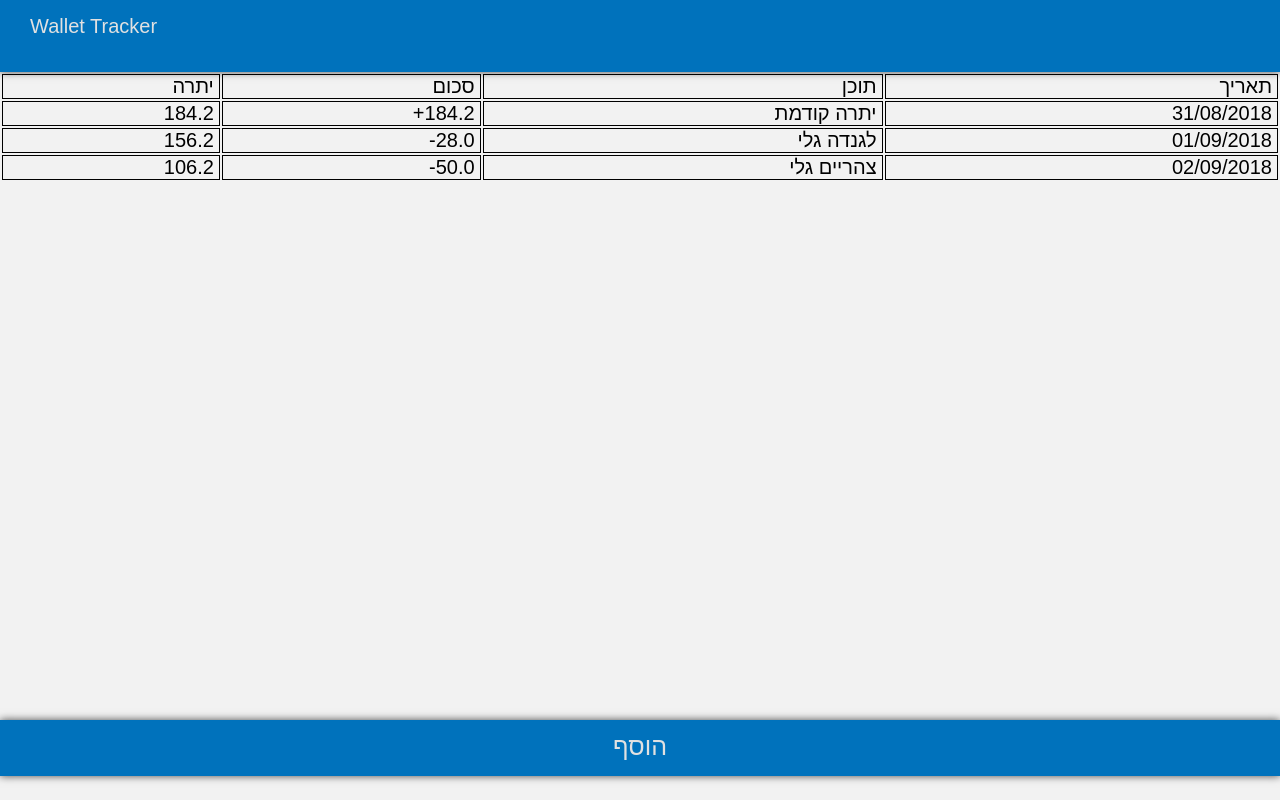
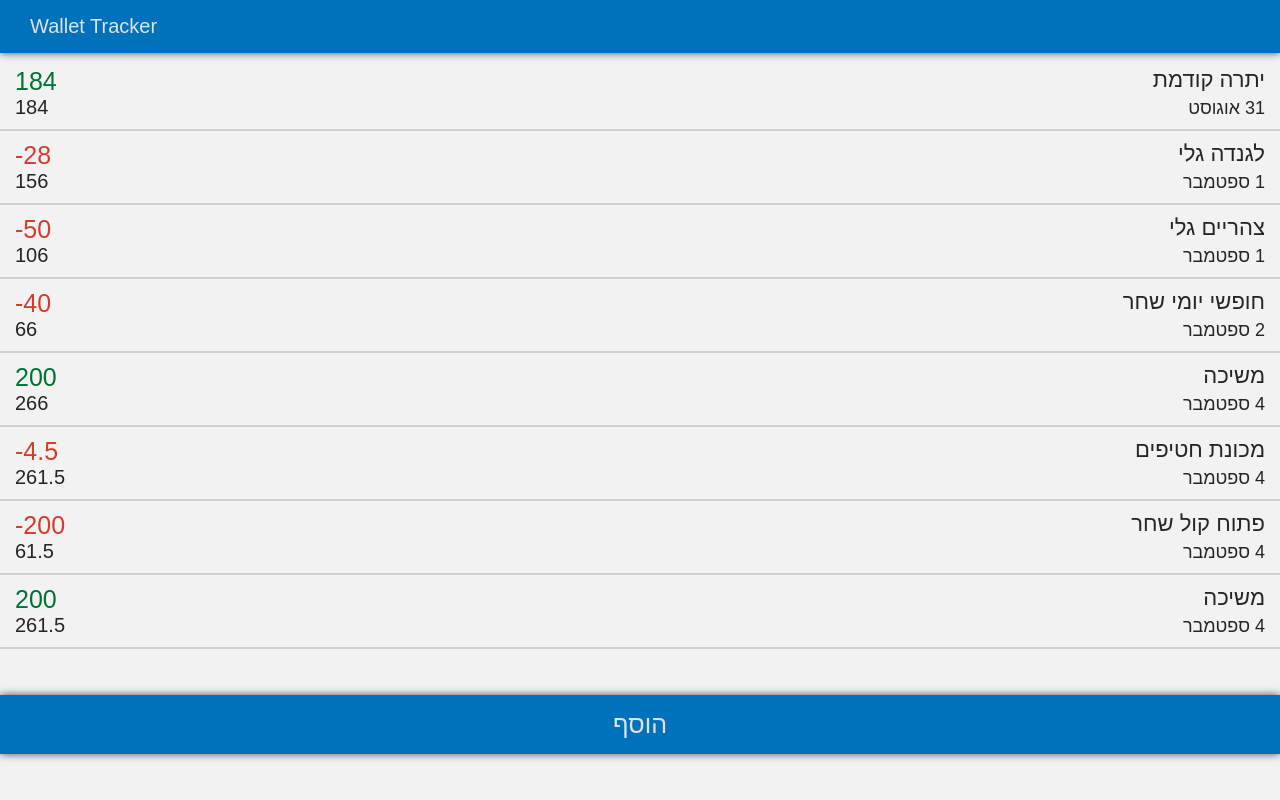
Before and after one commit to ranhs/wallet-tracker, an Angular app: page / in a window 1280 px wide. Built offline with nearby package versions, Linux system fonts and the light colour scheme.

Commit message:
wallet-action and wallet table components

```diff
--- a/src/app/app.component.html
+++ b/src/app/app.component.html
@@ -1,18 +1,20 @@
-<!-- <div dir="rtl">
-    <h1>Wallet Tracker {{1+1}}</h1>
-    <app-wallet-table></app-wallet-table>
-    <br>
-    <br>
-    <wallet-action></wallet-action>
-</div> -->
 <div id="container">
+    <!--app header-->
     <div id="header" class="banner">
         Wallet Tracker
     </div>
 
-    <app-wallet-table></app-wallet-table>
+    <!--application table-->
+    <div id="content">
+        <app-wallet-table></app-wallet-table>
+    </div>
 
-    <a href="/new">
+    <!--To do: wallet-action-->
+    <!--Note only one of the two "add banner" and "walle-action" should be visible at the same time-->
+    <wallet-action style="display: none;"></wallet-action> <!--remove display none to display wallat-action-->
+
+    <!--Add new button-->
+    <a href="/new" style="display: "> <!--put here dispaly: none, before dispalying the "wallet-action" part.-->
     <div id="add" class="banner">
         הוסף
     </div>
--- a/src/app/app.component.scss
+++ b/src/app/app.component.scss
@@ -1,5 +1,37 @@
-#add{
-    text-align: center;
-    font-size: 25px;
-    padding-top: 12px;
+#container{
+    height: 100vh;
+    display: grid;
+    grid-template-rows: 57px auto auto;
+
+    .banner{
+        background-color: #0072bc;
+        color: #e1e1e1;
+        padding: 15px 30px;
+        box-shadow: rgba(0, 0, 0, 0.7) 0px 0px 8px;
+        //position: fixed;
+        //width: 100vw;
+    }
+    .banner#header{
+        //top: 0;
+        height: 23px;
+    }
+    .banner#add{
+        //bottom: 0;
+        text-align: center;
+        direction: rtl;
+        font-size: 25px;
+    }
+
+    #content{
+        // padding-top: 53px; //the height of the top header
+        // padding-bottom: 56px; //the height of the bottom button
+
+        height: auto;
+        overflow: auto;
+    }
+    a{
+        text-decoration: none;
+    }
+
+
 }
--- a/src/app/app.component.ts
+++ b/src/app/app.component.ts
@@ -1,11 +1,31 @@
-import { Component } from '@angular/core';
+import { Component, OnInit } from '@angular/core';
 
 @Component({
   selector: 'app-root',
   templateUrl: './app.component.html',
   styleUrls: ['./app.component.scss']
 })
-export class AppComponent {
+export class AppComponent implements OnInit{
   title = 'app';
   public valueChange : number = 12.3;
+
+  constructor(){}
+
+  ngOnInit(){
+    //document ready function
+    $(function(){
+      AppComponent.scrollContentToBottom(); //initialize the scrolling to bottom
+    });
+  }
+
+  //this function needs to be called whenever we add an item to the list
+  static scrollContentToBottom(){
+    let $content = $("#content");
+    $content.scrollTop($content.height());
+    console.log($content.scrollTop());
+
+  }
+
+
+
 }
--- a/src/app/wallet-table/wallet-table.component.html
+++ b/src/app/wallet-table/wallet-table.component.html
@@ -1,26 +1,12 @@
-<table dir="rtl">
-    <tr>
-        <td>תאריך</td>
-        <td>תוכן</td>
-        <td>סכום</td>
-        <td>יתרה</td>
-    </tr>
-    <tr>
-      <td dir="ltr">31/08/2018</td>
-      <td>יתרה קודמת</td>
-      <td dir="ltr">+184.2</td>
-      <td dir="ltr">184.2</td>
-    </tr>
-    <tr>
-      <td dir="ltr">01/09/2018</td>
-      <td>לגנדה גלי</td>
-      <td dir="ltr">-28.0</td>
-      <td dir="ltr">156.2</td>
-    </tr>
-    <tr>
-      <td dir="ltr">02/09/2018</td>
-      <td>צהריים גלי</td>
-      <td dir="ltr">-50.0</td>
-      <td dir="ltr">106.2</td>
-  </tr>
-</table>
+<ul>
+  <li *ngFor="let t of transactions">
+    <div>
+      <span class="sum" [class.positive]="t.sum > 0">{{t.sum}}</span>
+      <span class="left">{{t.left}}</span>
+    </div>
+    <div>
+      <span class="title">{{t.title}}</span>
+      <span class="date">{{t.date}}</span>
+    </div>
+  </li>
+</ul>
--- a/src/app/wallet-table/wallet-table.component.scss
+++ b/src/app/wallet-table/wallet-table.component.scss
@@ -1,13 +1,35 @@
-td {
-    border: solid black 1px;
-    text-align: right;
-    padding: 0 5px;
+ul{
+    margin: 0;
+    list-style-type: none;
+    padding: 0;
+
+    li{
+        display: grid;
+        grid-template-columns: 70px auto;
+        padding: 10px 15px;
+        border-bottom: #d0d0d0 2px solid;
+
+        span{
+            display: block;
+        }
+        span.title, span.date{
+            text-align: right;
+            direction: rtl;
+        }
+        span.date{
+            font-size: 18px;
+        }
+        span.title{
+            font-size: 22px;
+            margin-bottom: 5px;
+            font-weight: 500;
+        }
+        span.sum{
+            font-size: 25px;
+            color: #d33c2d;
+        }
+        span.sum.positive{
+            color: #007236;
+        }
+    }
 }
-
-table {
-    width: 100%;
-}
-
-tr {
-    width: 100%;
-}
--- a/src/app/wallet-table/wallet-table.component.ts
+++ b/src/app/wallet-table/wallet-table.component.ts
@@ -7,9 +7,70 @@ import { Component, OnInit } from '@angular/core';
 })
 export class WalletTableComponent implements OnInit {
 
-  constructor() { }
+  private transactions: Transaction[];
+
+  constructor() {
+    this.transactions=
+    [
+      {
+        title: "יתרה קודמת",
+        date: "31 אוגוסט",
+        sum: 184,
+        left: 184
+      },
+      {
+        title: "לגנדה גלי",
+        date: "1 ספטמבר",
+        sum: -28,
+        left: 156
+      },
+      {
+        title: "צהריים גלי",
+        date: "1 ספטמבר",
+        sum: -50,
+        left: 106
+      },
+      {
+        title: "חופשי יומי שחר",
+        date: "2 ספטמבר",
+        sum: -40,
+        left: 66
+      },
+      {
+        title: "משיכה",
+        date: "4 ספטמבר",
+        sum: 200,
+        left: 266
+      },
+      {
+        title: "מכונת חטיפים",
+        date: "4 ספטמבר",
+        sum: -4.5,
+        left: 261.5
+      },
+      {
+        title: "פתוח קול שחר",
+        date: "4 ספטמבר",
+        sum: -200,
+        left: 61.5
+      },
+      {
+        title: "משיכה",
+        date: "4 ספטמבר",
+        sum: 200,
+        left: 261.5
+      },
+    ]
+   }
 
   ngOnInit() {
   }
 
 }
+
+interface Transaction {
+  title: string;
+  date: string;
+  sum: number;
+  left: number;
+}
--- a/src/app/walletAction/wallet-action.component.scss
+++ b/src/app/walletAction/wallet-action.component.scss
@@ -1,18 +1,141 @@
-td {
-    border: 1px solid black;
+#wallet-action{
+    background-color: #ebebeb;
+    box-shadow: rgba(0, 0, 0, 0.7) 0px 0px 8px;
+
+    #value-input{
+        background-color: #e1e1e1;
+        display: grid;
+        grid-template-columns: 105px auto;
+        padding: 20px;
+
+        input{
             text-align: right;
-    font-size: 200%;
+            direction: rtl;
+            float:right;
+
+            font-size: 40px;
+            max-width: 180px;
+            border: none;
+            background-color: transparent;
+
+            color: #0072bc; //cursor color
+            text-shadow: 0px 0px 0px #d33c2d; //text-color
+            -webkit-text-fill-color: transparent;
+        }
+        input:focus{
+            outline-width: 0;
+        }
+        #currency-symbol{
+            float:right;
+            color: #d33c2d;
+            font-size: 30px;
         }
 
-input {
-    font-size: 100%;
-    width: 99%;
+        .switch {
+            display: inline-block;
+            width: 50px;
+            height: 25px;
+            border-radius: 3px;
+            background-color: rgb(237, 28, 36);
+            margin: 10px 0;
+
+            .switch-front{
+                display: inline-block;
+                width: 22px;
+                height: 23px;
+                margin: 1px;
+                border-radius: 2px;
+                background-color: rgb(246, 246, 246);
+                text-align: center;
             }
 
-.title {
-    background-color: lightgray;
+            .positive-text{
+                display: none;
+            }
         }
 
-table {
-    width: 100%;
     }
+    #value-input.positive{
+        input{
+            text-shadow: 0px 0px 0px rgb(0, 114, 54); //text-color
+        }
+        #currency-symbol{
+            color: rgb(0, 114, 54);
+        }
+        .switch{
+            background-color: rgb(0, 114, 54);
+
+            .switch-front{
+                float: right;
+            }
+
+            .negetive-text{
+                display: none;
+            }
+            .positive-text{
+                display: inline-block;
+            }
+        }
+    }
+
+    .row{
+        display: grid;
+        grid-template-columns: 100px auto;
+        padding: 20px 10px;
+        margin: 0 10px;
+        text-align: right;
+        direction: rtl;
+        border-bottom: #e1e1e1 3px solid;
+
+        .label{
+            font-weight: bold;
+            font-size: 25px;
+            margin-top: -3px;
+        }
+
+        button{
+            background-color: transparent;
+            border: none;
+            margin: 0;
+            padding: 0;
+            border-radius: 50%;
+            float: left;
+            i{
+                font-size: 40px;
+            }
+        }
+        button:focus{
+            outline-width: 0;
+            background-color: rgba(0, 0, 0, 0.1);
+        }
+    }
+
+    #buttons{
+        display: grid;
+        grid-template-columns: auto auto;
+        direction: rtl;
+
+        button{
+            color: #ebebeb;
+            border: none;
+            padding: 12px;
+            font-size: 22px;
+        }
+        button:focus{
+            outline-width: 0;
+        }
+        button.save{
+            background-color: #00a651;
+        }
+        button.save:focus{
+            background-color: #008c44;
+        }
+        button.cancel{
+            background-color: #636363;
+        }
+        button.cancel:focus{
+            background-color: #5b5b5b;
+        }
+
+    }
+}
--- a/src/index.html
+++ b/src/index.html
@@ -7,10 +7,14 @@
 
   <meta name="viewport" content="width=device-width, initial-scale=1">
   <link rel="icon" type="image/x-icon" href="favicon.ico">
+  <link href="https://fonts.googleapis.com/icon?family=Material+Icons" rel="stylesheet">
+
 </head>
 <body>
   <div class="content">
     <app-root></app-root>
+
+    <script src="https://ajax.googleapis.com/ajax/libs/jquery/3.3.1/jquery.min.js"></script>
 </div>
 </body>
 </html>
--- a/src/styles.scss
+++ b/src/styles.scss
@@ -2,24 +2,18 @@
 body{
     margin: 0;
     background: #F2F2F2;
+    color: rgb(37, 37, 37);
     font-family: 'Montserrat', sans-serif;
     height: 100vh;
     font-size: 20px;
 }
 
-#container{
-    height: 100vh;
-    display: grid;
-    grid-template-rows: 9vh auto 10vh;
-
-    .banner{
-        background-color: #0072bc;
-        color: #e1e1e1;
-        padding: 15px 30px;
-        box-shadow: rgba(0, 0, 0, 0.7) 0px 0px 8px;
-    }
-
-    a{
-        text-decoration: none;
-    }
+input{
+    font-size: 20px;
+    background-color: transparent;
+    border: none;
+    border-bottom: #0072bc 1px solid;
 }
+input:focus{
+    outline-width: 0;
+}
```
Also changed, not shown: package.json (+4 -3 lines), src/app/walletAction/wallet-action.component.html (+46 -2 lines), .angular-cli.json, 1 other file (tests, documents, lock files or other folders). Lines whose indentation alone changed are shown as unchanged.
